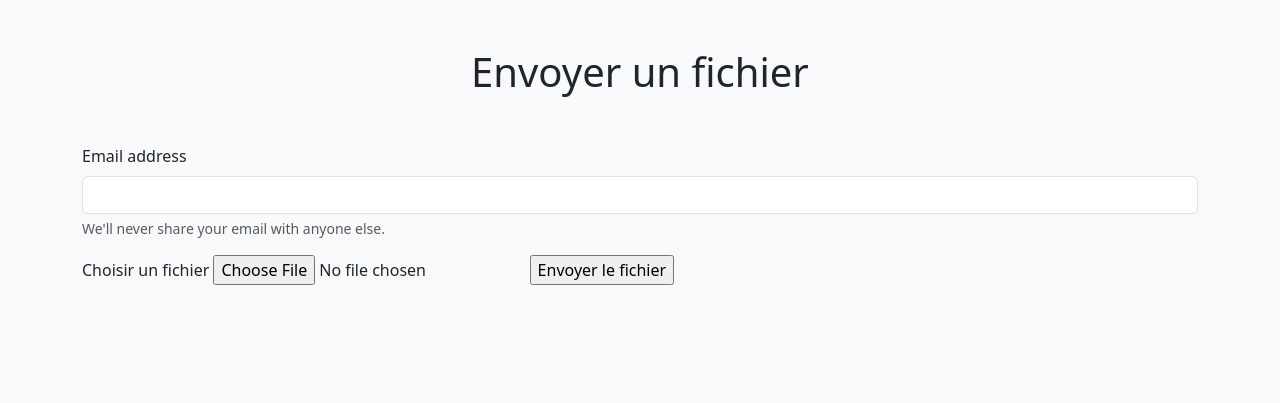
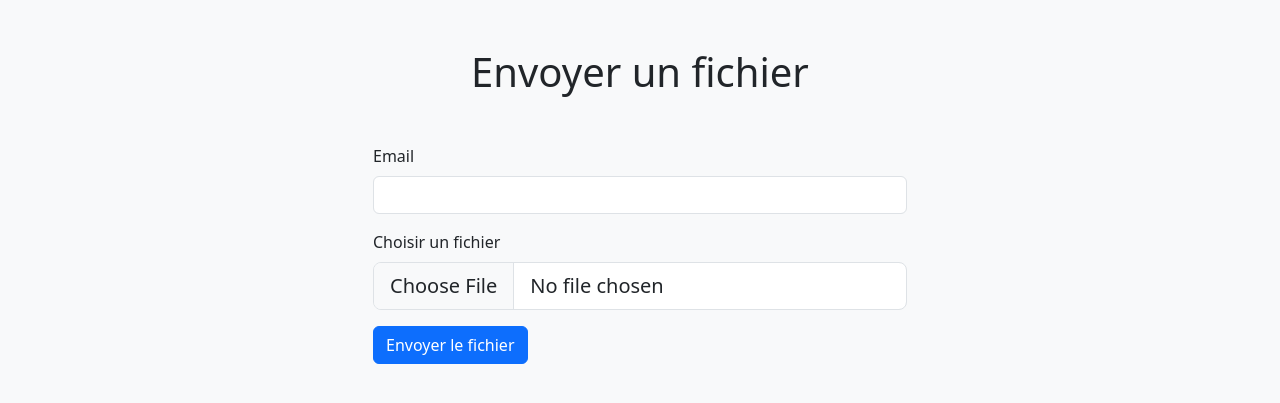
Before and after one commit to YvanneROSAT/TP_oui_transfer, a PHP site: page /envoyer.php in a window 1280 px wide. Shown: the part 70-473 px from the top of the page. Run offline with PHP 8.4, Linux system fonts and the light colour scheme; the visitor is signed in with stand-in values (Sample User, id 1).

Commit message:
fin design

```diff
--- a/envoyer.php
+++ b/envoyer.php
@@ -9,7 +9,7 @@ require('./HeaderFooter/Header.php');
 ?>
 
 
-<h1 class="text-center my-5"'>Envoyer un fichier</h1>
+<h1 class="text-center my-5">Envoyer un fichier</h1>
 
 <?php
 if (isset($_SESSION['errorMessage'])) { ?>
@@ -31,18 +31,19 @@ if (isset($_SESSION['success'])) { ?>
     Pour envoyer un fichier :
     - On utilisera la méthode POST parce qu' un fichier binaire dans l'URL, c'est pas super - On utilisera enctype avec la valeur multipart/form-data pour encoder la requête différemment -->
     <div class="container">
-        <div class="row">
+        <div class="row mx-auto w-50">
             <form method="POST" enctype="multipart/form-data" action="./Actions/EnvoyerFichierBdd.php">
                 <div class="mb-3">
-                    <label for="exampleInputEmail1" class="form-label">Email address</label>
-                    <input type="email" class="form-control" id="exampleInputEmail1" aria-describedby="emailHelp">
-                    <div id="emailHelp" class="form-text">We'll never share your email with anyone else.</div>
+                    <label for="email" class="form-label">Email</label>
+                    <input type="email" class="form-control" id="email" aria-describedby="emailHelp" name="email">
                 </div>
 
-                <label for="fichier">Choisir un fichier</label>
-                <input type="file" name="fichier" id="fichier">
+                <div>
+                    <label for="fichier" class="form-label">Choisir un fichier</label>
+                    <input class="form-control form-control-lg" id="fichier" type="file" name="fichier">
+                </div>
 
-                <input type="submit" value="Envoyer le fichier">
+                <button class="btn btn-primary mt-3" type="submit" value="Envoyer le fichier">Envoyer le fichier</button>
             </form>
         </div>
     </div>
```
Also changed, not shown: profil.php (+12 -21 lines).
